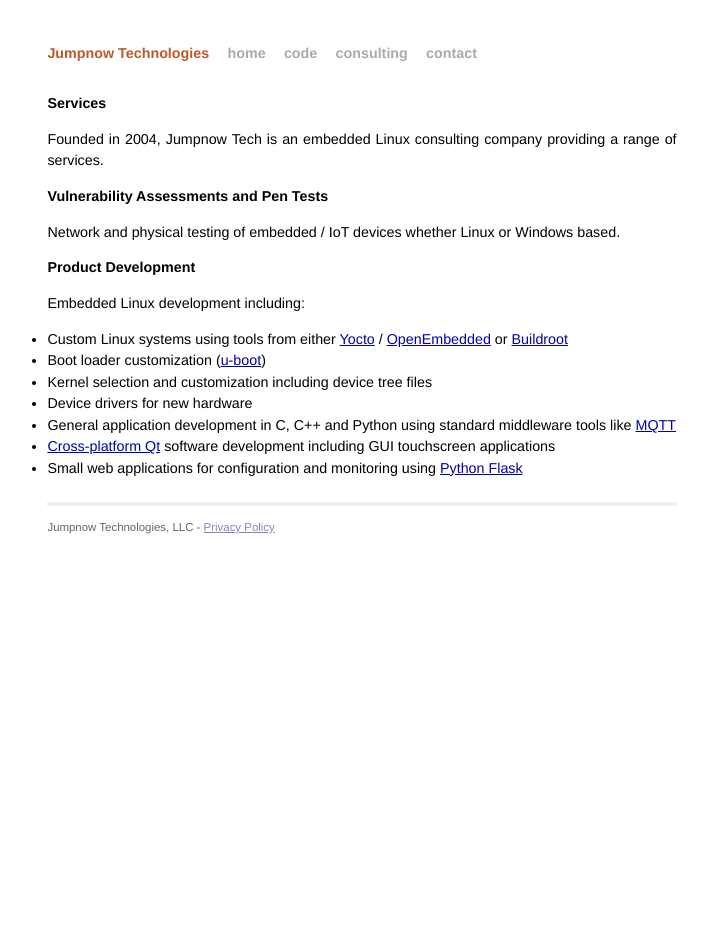
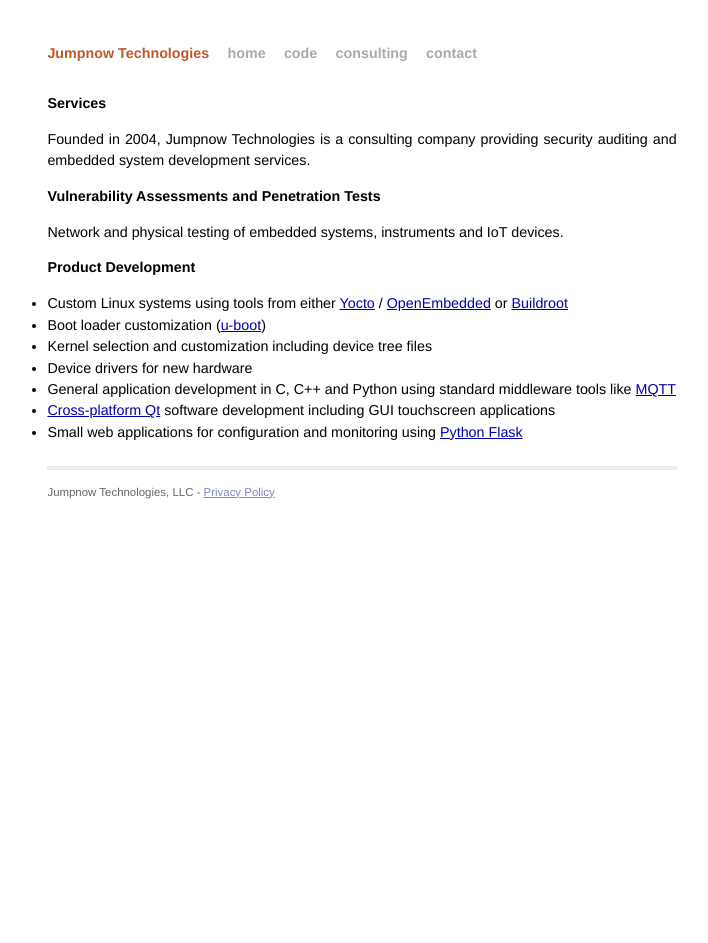
Before and after one commit to jumpnow/jumpnowtek-site, a Jekyll site: the page built from consulting/index.html, in a window 1280 px wide. Shown: the whole page, without its empty margins (278-986 px from the left). Built offline with Jekyll 4.4.1, drawn with Linux system fonts in a browser that asks for light colours.

Commit message:
Upgrade consulting services

```diff
--- a/consulting/index.html
+++ b/consulting/index.html
@@ -7,20 +7,18 @@
 
 <h1>Services</h1>
 <p>
-  Founded in 2004, Jumpnow Tech is an embedded Linux consulting company providing a range of services.
+  Founded in 2004, Jumpnow Technologies is a consulting company providing security auditing and embedded system development services.
 </p>
 
-<h3>Vulnerability Assessments and Pen Tests</h3>
+<h3>Vulnerability Assessments and Penetration Tests</h3>
 
 <p>
-  Network and physical testing of embedded / IoT devices whether Linux or Windows based.
+  Network and physical testing of embedded systems, instruments and IoT devices.
 </p>
 
 <h3>Product Development</h3>
 
 <p>
-  Embedded Linux development including:
-
   <ul>
     <li>Custom Linux systems using tools from either <a href="http://www.yoctoproject.org/">Yocto</a> /
     <a href="http://www.openembedded.org/wiki/Main_Page">OpenEmbedded</a> or <a href="https://buildroot.uclibc.org/">Buildroot</a></li>
--- a/index.html
+++ b/index.html
@@ -6,8 +6,8 @@
 <div id="home">
   <p><img src="/assets/jumpnow-header.png" alt="jumpnow-logo"></p>
   <p>
-    I work as a security engineer for a Fortune 500 company primarily on the offensive side of things.
-    I maintain a number of Linux embedded systems for my own test lab and some hobby projects.
+    I work as a security engineer for a Fortune 500 company, primarily offense.
+    I maintain some Linux embedded systems for my own test lab and a few hobby projects.
   </p>
 
   <h1>Security</h1>
```
